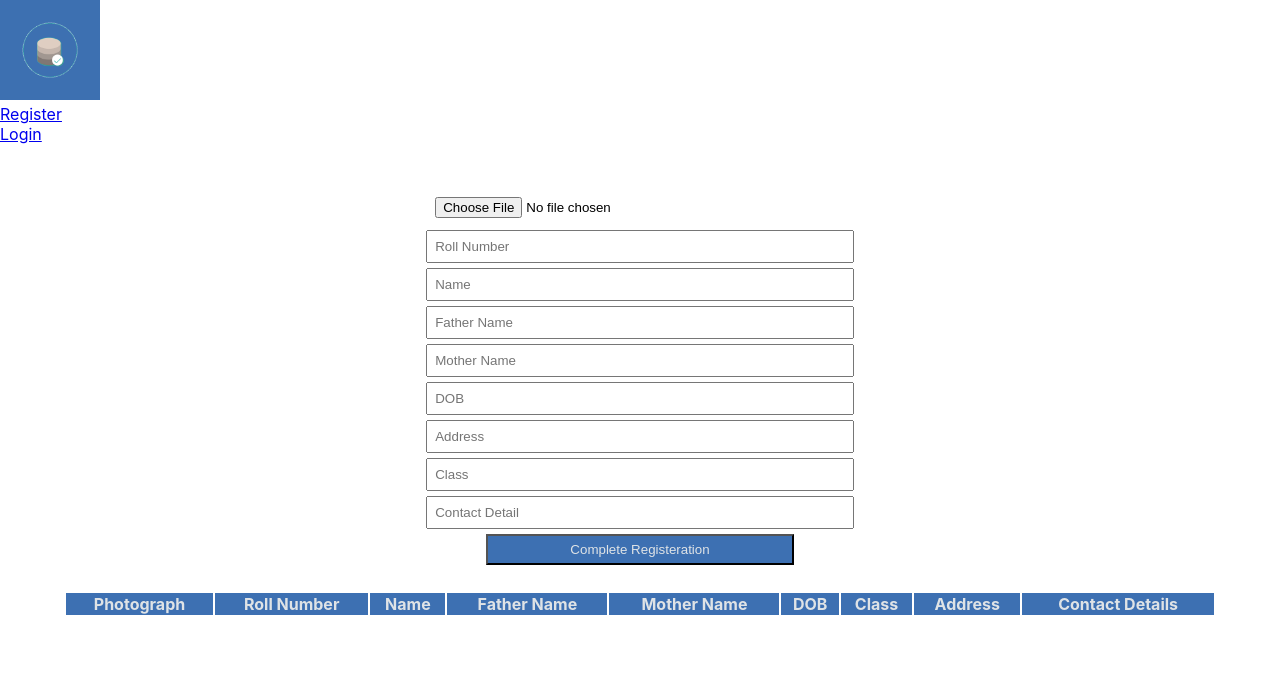
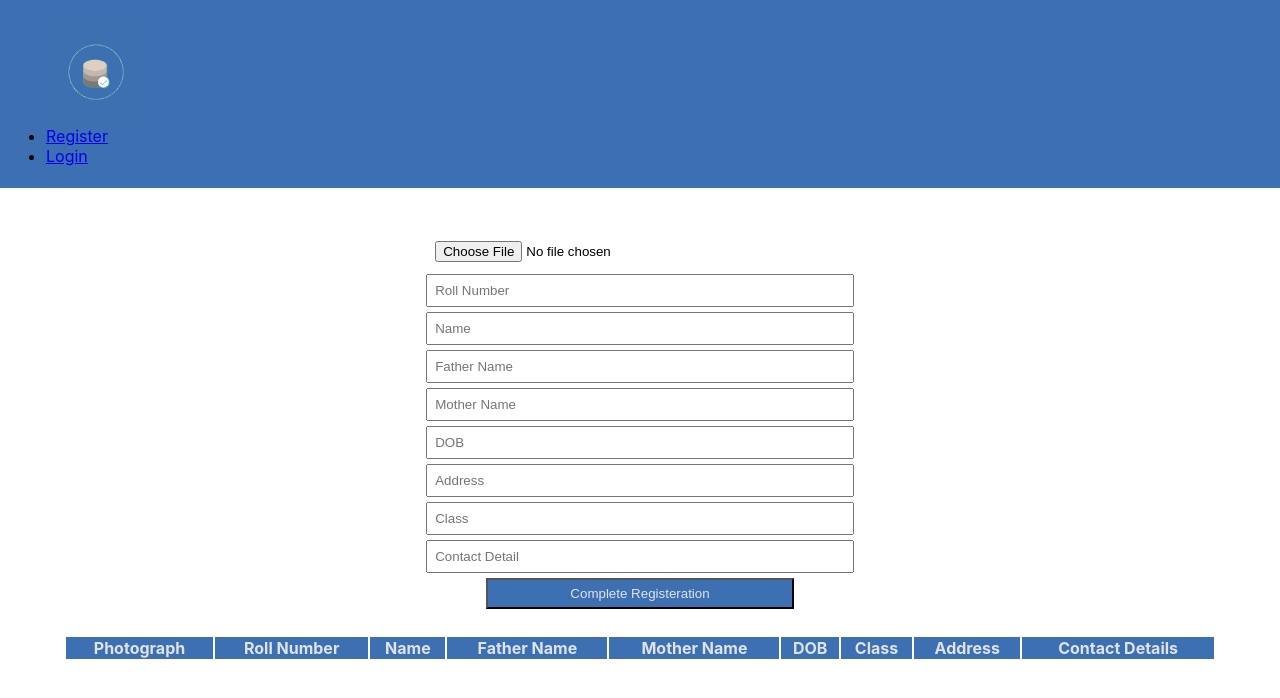
Before and after one commit to BSS13/mern_student_system, a React (Create React App) app in the folder client/: page / in a window 1280 px wide. Shown: the top 698 px of the page. Built offline with nearby package versions, Linux system fonts and the light colour scheme.

Commit message:
Minor Changes

```diff
--- a/client/src/components/Navbar.js
+++ b/client/src/components/Navbar.js
@@ -3,20 +3,32 @@ import React,{Component} from 'react';
 import RegisterModal from './RegisterModal';
 import LoginModal from './LoginModal';
 import WebsiteLogo from '../images/websitelogo.png';
+import {Nav,NavItem} from 'reactstrap';
 
 class Navbar extends Component
 {
     render()
     {
         return(
-            <div>
+            <div className="jumbotron" style={mainHeaderStyle}>
+            <Nav>
             <img src={WebsiteLogo} width="100px" height="100px" alt="websiteLogo"/>
-            <RegisterModal/>
-            <LoginModal/>
+            <NavItem>
+              <RegisterModal/>
+            </NavItem>
+
+            <NavItem>
+              <LoginModal/>
+            </NavItem>
+            </Nav>
             </div>
         )
     }
 }
 
+const mainHeaderStyle={
+   backgroundColor:'#3d70b2',
+   padding:'6px'
+};
 
 export default Navbar;
--- a/client/src/components/RegisterModal.js
+++ b/client/src/components/RegisterModal.js
@@ -25,6 +25,7 @@ class RegisterModal extends Component{
         return(
             <div>
                 <NavLink onClick={this.toggle} href="#">Register</NavLink>
+
                 <Modal isOpen={this.state.modal} toggle={this.toggle} style={registerModal}>
                     <ModalHeader toggle={this.toggle} style={{textAlign:'right',marginBottom:'8px',backgroundColor:'#3d70b2',color:'#dfe3e6'}}>
                        <span style={{display:'block',margin:'auto',textAlign:'center'}}>Register</span>
```
